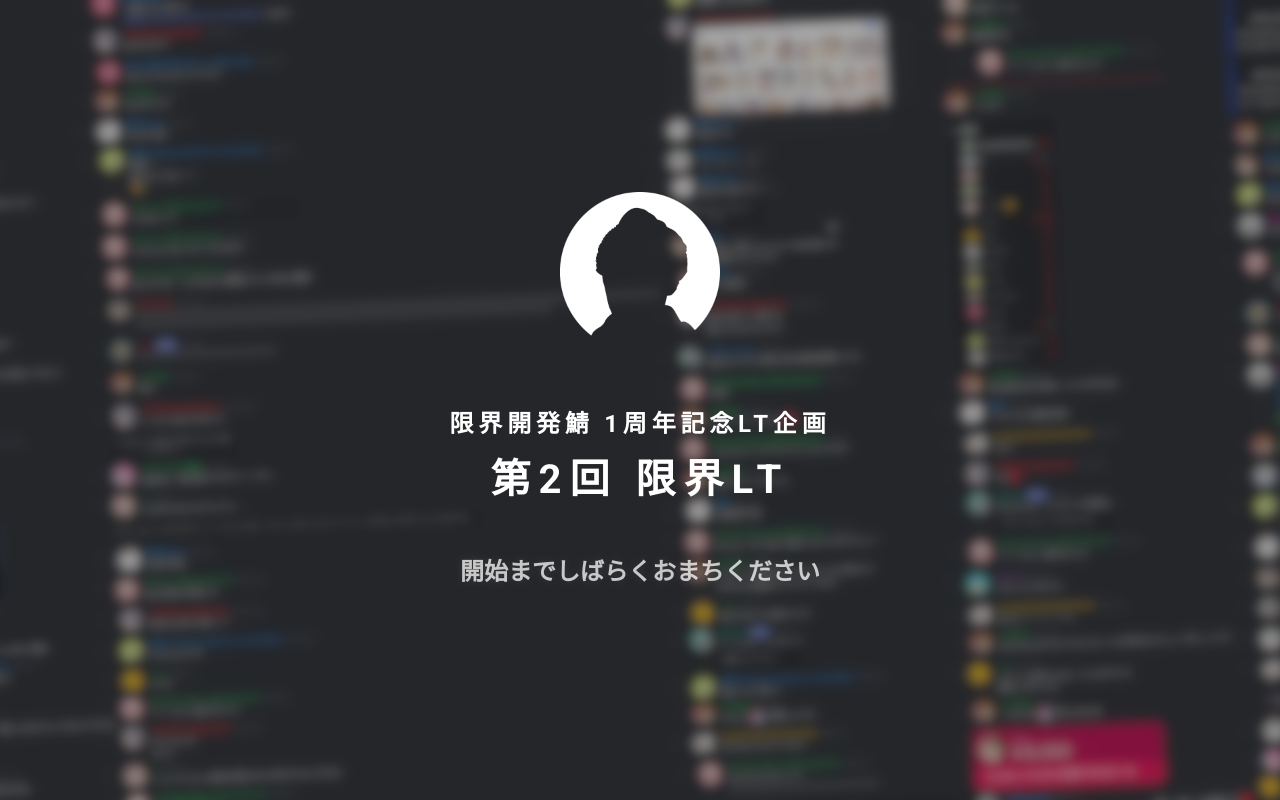
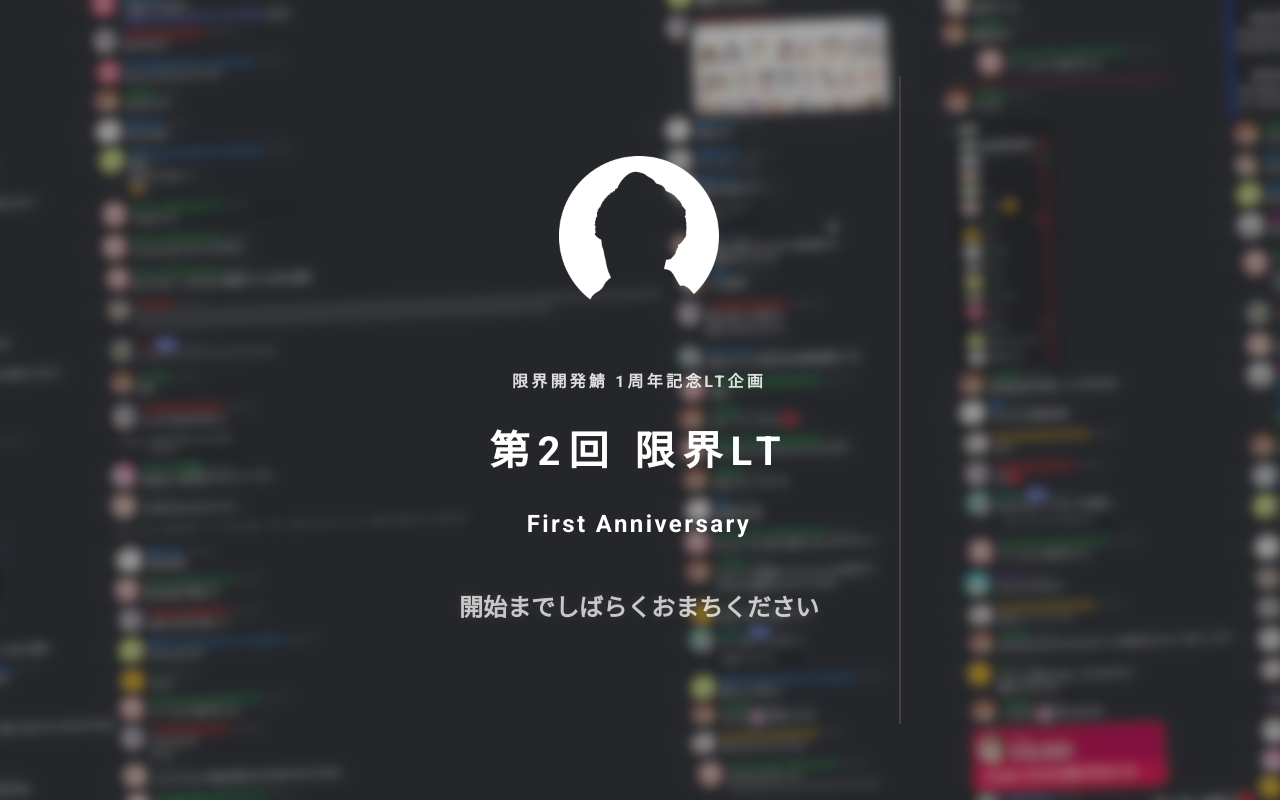
Before and after one commit to approvers/sugoi-lt-obs-screen, a React (Create React App) app: page / in a window 1280 px wide. Built offline with nearby package versions, Linux system fonts and the light colour scheme.

Commit message:
✨ Add subtitle

```diff
--- a/src/comps/waiting/parts/Title.tsx
+++ b/src/comps/waiting/parts/Title.tsx
@@ -2,10 +2,11 @@ import * as React from "react";
 import styles from "../../../style/waiting/waiting_screen.module.scss";
 
 export const Title = () => (
-  <div className={styles.title}>
+  <div className={styles.title + " " + styles.title_border}>
     <img className={styles.title_logo} src={"/approvers_icon.png"} />
-    <p className={styles.title_subtitle}>限界開発鯖 1周年記念LT企画</p>
+    <p className={styles.title_caption}>限界開発鯖 1周年記念LT企画</p>
     <p className={styles.title_title}>第2回 限界LT</p>
+    <p className={styles.title_subtitle}>First Anniversary</p>
     <p className={styles.title_message}>開始までしばらくおまちください</p>
   </div>
 )
--- a/src/style/waiting/waiting_screen.module.scss
+++ b/src/style/waiting/waiting_screen.module.scss
@@ -27,22 +27,32 @@ $letter_space: 0.2em;
 
 .title {
   text-align: center;
+  &_border {
+    margin: 5em;
+    padding: 5em;
+    border-right: 2px solid back-color("dark");
+  }
   &_logo {
     width: 10em;
     height: 10em;
     object-fit: contain;
     margin-bottom: 2em;
   }
+  &_caption {
+    letter-spacing: $letter_space;
+    margin-bottom: 1.25em;
+    opacity: 85%;
+  }
   &_subtitle {
     @include sub-title;
     text-shadow: unset;
-    letter-spacing: $letter_space;
+    letter-spacing: calc(#{$letter_space} / 2);
+    margin-top: 0.1em;
   }
   &_title {
     @include title;
     text-shadow: unset;
     letter-spacing: $letter_space;
-    margin-top: 0.3em;
   }
   &_message {
     @include sub-title;
@@ -50,3 +60,12 @@ $letter_space: 0.2em;
     opacity: 75%;
   }
 }
+
+.list {
+  width: 30em;
+  &_title {
+    @include sub-title;
+    letter-spacing: $letter_space;
+    margin-bottom: 1em;
+  }
+}
```
